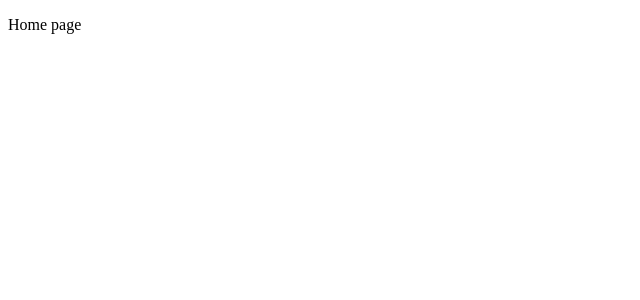
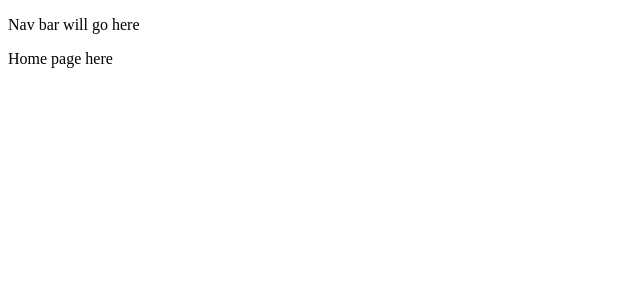
Before and after one commit to mjulmer/odin-shopping, a React (Vite) app: page / in a window 1280 px wide. Shown: the top 300 px of the page, without its empty margins (0-640 px from the left). Built offline with nearby package versions, Linux system fonts and the light colour scheme.

Commit message:
Add client-side routing and structure of pages in the SPA
The app page will host the nav bar and two nested routes: the
default route for the landing page and the shop page. This change
adds both routes and an error page.

```diff
--- a/package.json
+++ b/package.json
@@ -11,7 +11,8 @@
   },
   "dependencies": {
     "react": "^19.1.0",
-    "react-dom": "^19.1.0"
+    "react-dom": "^19.1.0",
+    "react-router-dom": "^7.6.3"
   },
   "devDependencies": {
     "@eslint/js": "^9.29.0",
--- a/src/App.tsx
+++ b/src/App.tsx
@@ -1,7 +1,10 @@
+import { Outlet } from "react-router-dom";
+
 function App() {
   return (
     <>
-      <p>Home page</p>
+      <p>Nav bar will go here</p>
+      <Outlet />
     </>
   );
 }
--- /dev/null
+++ b/src/components/ErrorPage.tsx
@@ -0,0 +1,12 @@
+import { Link } from "react-router-dom";
+
+const ErrorPage = () => {
+  return (
+    <div>
+      <h1>This page doesn't exist.</h1>
+      <Link to="/">Return to the home page.</Link>
+    </div>
+  );
+};
+
+export default ErrorPage;
--- /dev/null
+++ b/src/components/LandingPage.tsx
@@ -0,0 +1,9 @@
+function LandingPage() {
+  return (
+    <>
+      <p>Home page here</p>
+    </>
+  );
+}
+
+export default LandingPage;
--- /dev/null
+++ b/src/components/Shop.tsx
@@ -0,0 +1,9 @@
+function Shop() {
+  return (
+    <>
+      <p>Shop page here</p>
+    </>
+  );
+}
+
+export default Shop;
--- a/src/main.tsx
+++ b/src/main.tsx
@@ -1,9 +1,25 @@
 import { StrictMode } from "react";
 import { createRoot } from "react-dom/client";
+import { createBrowserRouter, RouterProvider } from "react-router-dom";
 import App from "./App.tsx";
+import ErrorPage from "./components/ErrorPage.tsx";
+import LandingPage from "./components/LandingPage.tsx";
+import Shop from "./components/Shop.tsx";
+
+const router = createBrowserRouter([
+  {
+    path: "/",
+    element: <App />,
+    errorElement: <ErrorPage />,
+    children: [
+      { index: true, element: <LandingPage /> },
+      { path: "shop", element: <Shop /> },
+    ],
+  },
+]);
 
 createRoot(document.getElementById("root")!).render(
   <StrictMode>
-    <App />
+    <RouterProvider router={router} />
   </StrictMode>
 );
```
Also changed, not shown: 1 other file (tests, documents, lock files or other folders).
